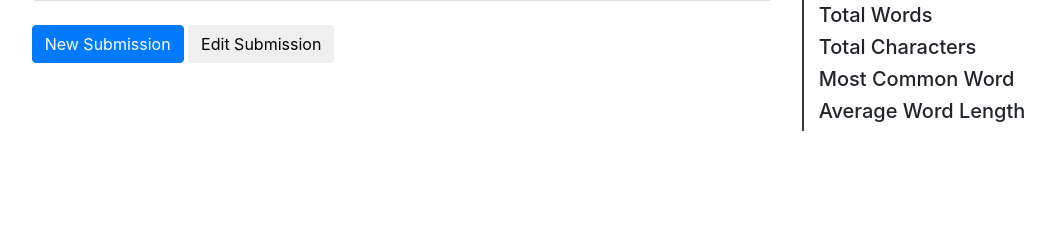
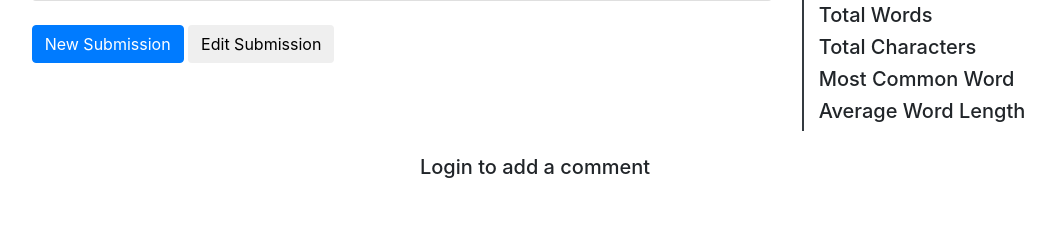
Before and after one commit to CS326-important/space-deer, a Django app: template contentdensity/textifai/templates/featureoutput.html in a window 1280 px wide. Shown: the part 353-592 px from the top of the page, without its empty margins (105-1160 px from the left). Run offline with Django 3.2, Linux system fonts and the light colour scheme; the template is opened without the code that fills it, so the values that code supplies are empty; some libraries are stand-ins or nearby versions.

Commit message:
Added comments to feature output

```diff
--- a/contentdensity/textifai/templates/base.html
+++ b/contentdensity/textifai/templates/base.html
@@ -43,6 +43,11 @@
 					{% block content %}{% endblock %}
 				</div>
 			</div>
+            <div class="row justify-content-center">
+				<div class="col-10">
+					{% block footer %}{% endblock %}
+				</div>
+			</div>
 		</div>
 
 		<script src="https://code.jquery.com/jquery-3.2.1.slim.min.js" integrity="sha384-KJ3o2DKtIkvYIK3UENzmM7KCkRr/rE9/Qpg6aAZGJwFDMVNA/GpGFF93hXpG5KkN" crossorigin="anonymous"></script>
--- a/contentdensity/textifai/templates/featureoutput.html
+++ b/contentdensity/textifai/templates/featureoutput.html
@@ -73,3 +73,23 @@
             class="badge badge-primary">{{ g_insights.average_word_length }}</span>
     </h5>
 {% endblock %}
+
+{% block footer %}
+    <br>
+    <div class="row justify-content-center">
+        <h5>Login to add a comment</h5>
+    </div>
+    <br>
+    {% for comment in comments %}
+        <div class="card">
+            <div class="card-header">
+                <strong>{{ comment.user.username }}</strong> <span
+                    class="text-muted">{{ comment.time_created }}</span>
+            </div>
+            <div class="card-body">
+                {{ comment.content }}
+            </div>
+        </div>
+        <br>
+    {% endfor %}
+{% endblock %}
--- a/contentdensity/textifai/views.py
+++ b/contentdensity/textifai/views.py
@@ -29,12 +29,14 @@ def featureoutput(request):
     mock_text = Text.objects.filter(user=mock_user)[1]
     mock_insights = Insight.objects.filter(text=mock_text)
     g_insights = GrammaticalInsight.objects.filter(text=mock_text).first()
+    comments = Comment.objects.filter(text=mock_text)
     return render(
         request,
         'featureoutput.html',
         context={'mock_text': mock_text.content
             , 'mock_insights': mock_insights
-            , 'g_insights': g_insights},
+            , 'g_insights': g_insights
+            , 'comments': comments},
     )
 
 def account(request):
```
Also changed, not shown: contentdensity/textifai/management/commands/populate_db.py (+9 -0 lines), contentdensity/textifai/templates/textinput.html (+13 -7 lines), contentdensity/contentdensity/settings.py (line endings or trailing spaces).
